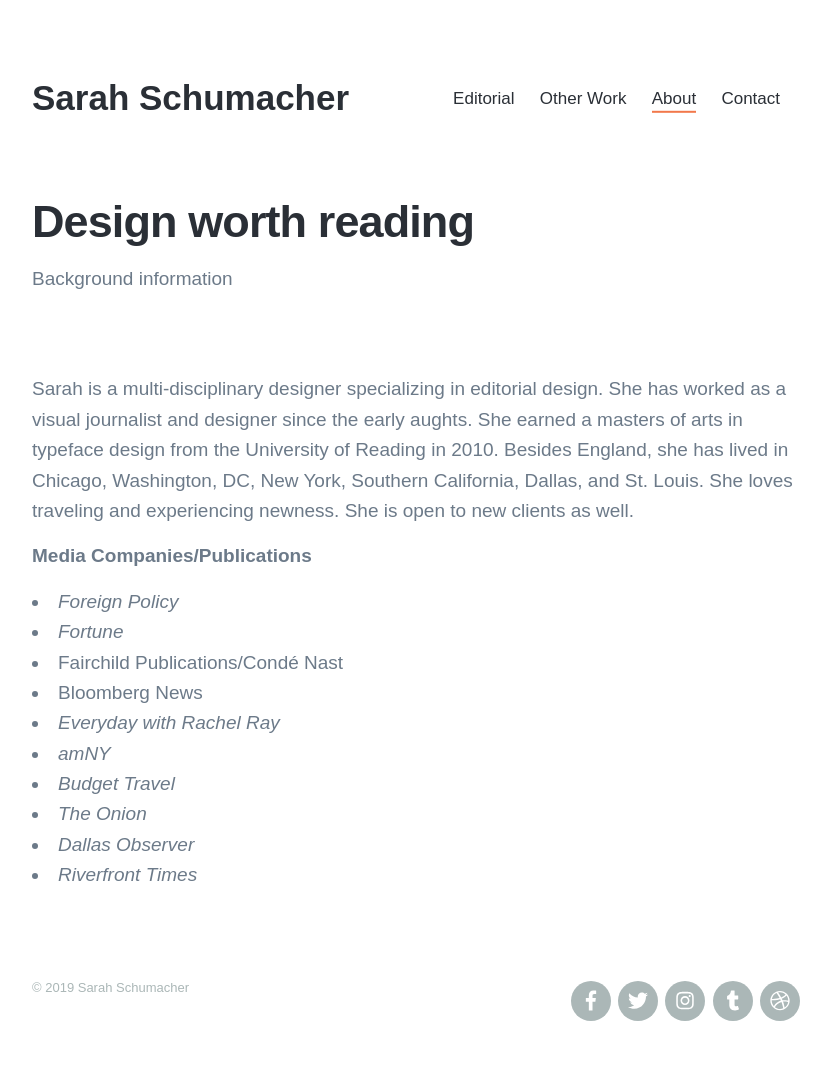
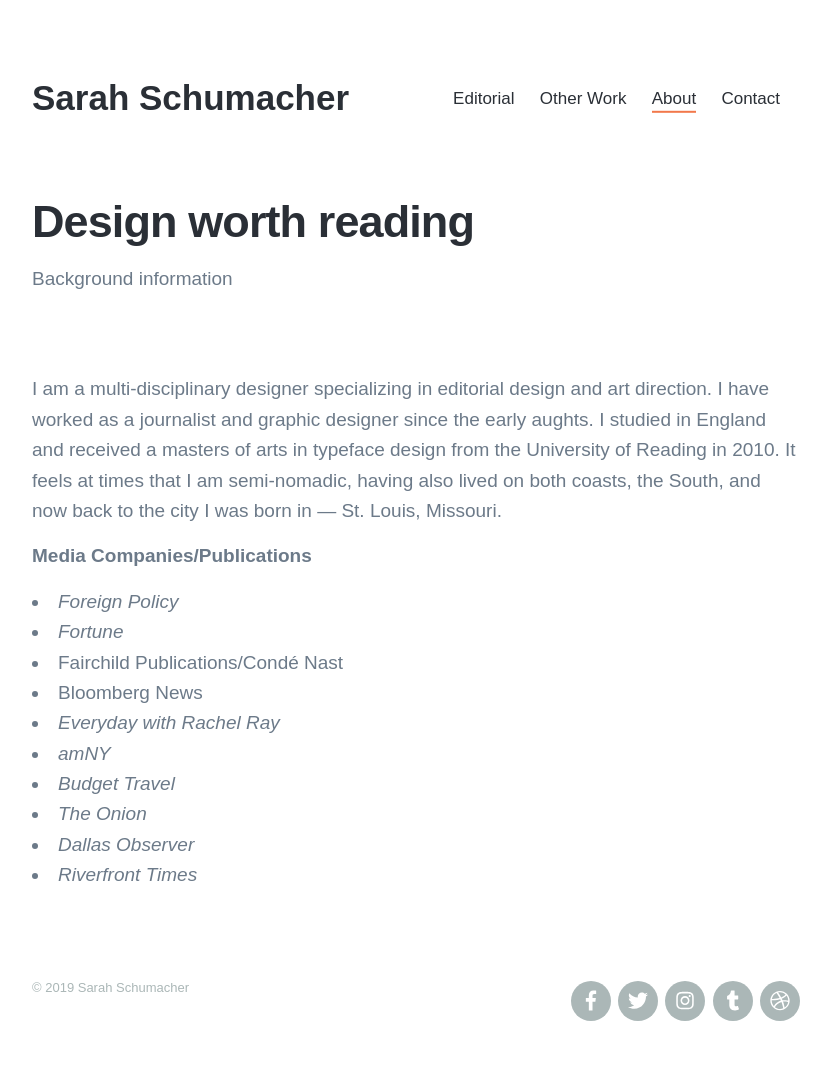
Before and after one commit to snsnsns/snsnsns.github.io, a Jekyll site: the page built from _pages/about.md, in a window 1280 px wide. Shown: the whole page, without its empty margins (224-1055 px from the left). Built offline with Jekyll 4.4.1, drawn with Linux system fonts in a browser that asks for light colours; nearby versions of some CDN libraries; some web fonts are replaced.

Commit message:
update about

```diff
--- a/_pages/about.md
+++ b/_pages/about.md
@@ -3,7 +3,7 @@
 subtitle: Background information
 description: Art Direction & Design
 ---
-Sarah is a multi-disciplinary designer specializing in editorial design. She has worked as a visual journalist and designer since the early aughts. She earned a masters of arts in typeface design from the University of Reading in 2010. Besides England, she has lived in Chicago, Washington, DC, New York, Southern California, Dallas, and St. Louis. She loves traveling and experiencing newness. She is open to new clients as well.
+I am a multi-disciplinary designer specializing in editorial design and art direction. I have worked as a journalist and graphic designer since the early aughts. I studied in England and received a masters of arts in typeface design from the University of Reading in 2010. It feels at times that I am semi-nomadic, having also lived on both coasts, the South, and now back to the city I was born in — St. Louis, Missouri.
 
 __Media Companies/Publications__
 + *Foreign Policy*
```
